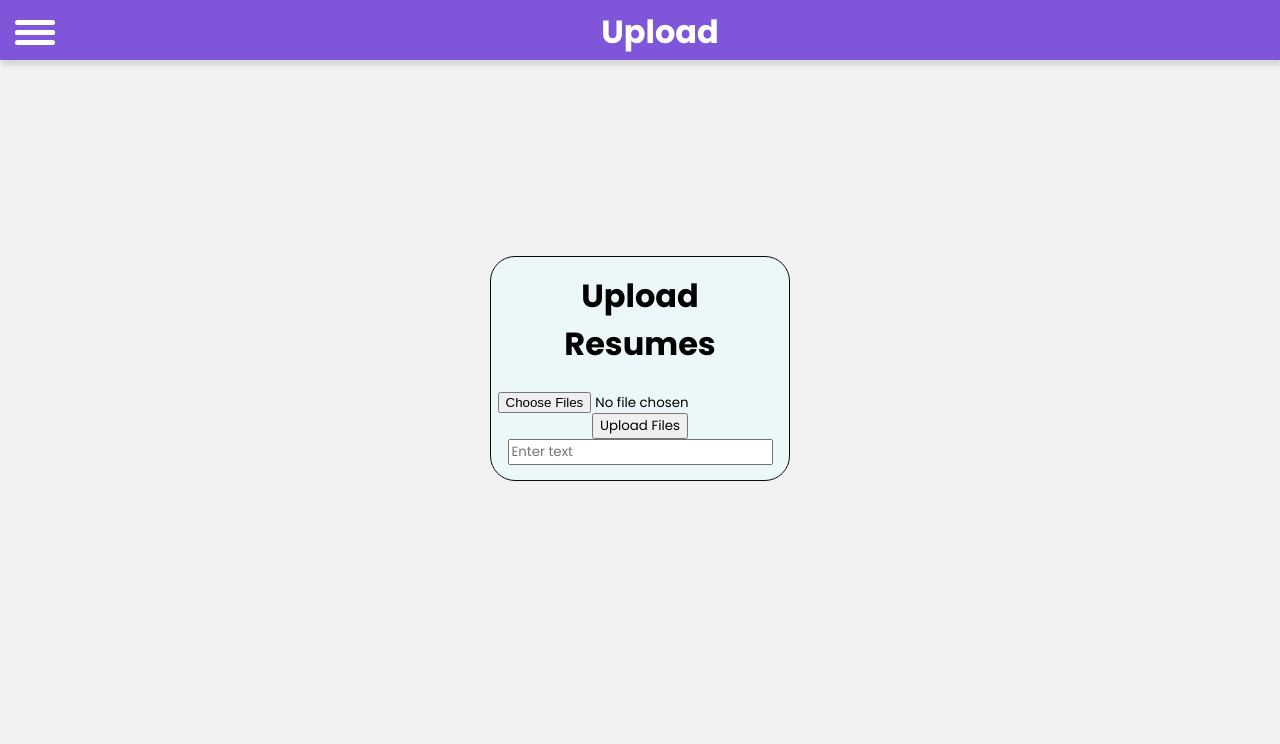
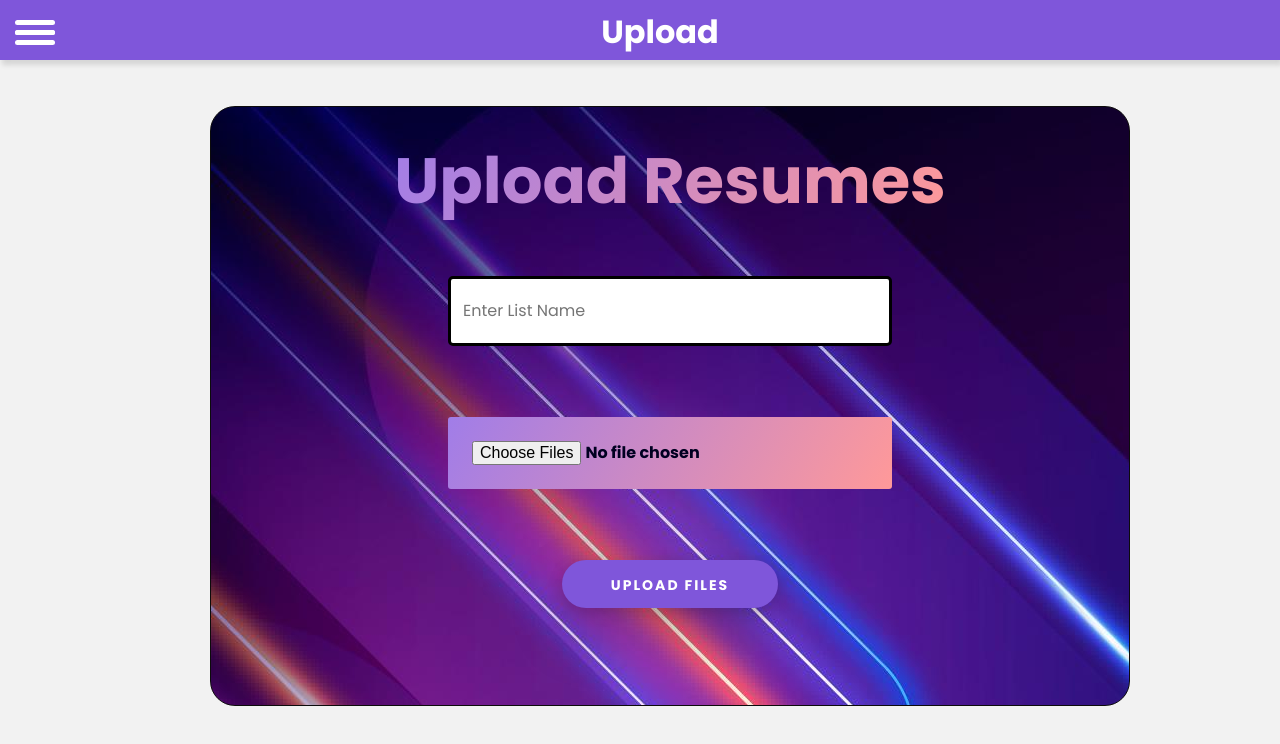
Before and after one commit to HemsagarNM/Skill_Quest_frontend, a React (Create React App) app: page /Upload in a window 1280 px wide. Shown: the top 744 px of the page. Built offline with nearby package versions, Linux system fonts and the light colour scheme.

Commit message:
upload page css

```diff
--- a/src/Upload.js
+++ b/src/Upload.js
@@ -65,12 +65,16 @@ const FileUpload = () => {
 
   return (
     <div className="UploadStyle">
-        <h1>Upload Resumes</h1><br/>
-      <input type="file" multiple onChange={handleFileChange} />
-      <button onClick={handleUpload}>Upload Files</button>
+        <h1 className="large-heading">Upload Resumes</h1><br/>
+        <input type="text" value={textInput} className='Uploadtxt' onChange={handleTextChange} placeholder="Enter List Name" />
+        <br/><br/>
+      <input type="file" multiple onChange={handleFileChange} className='filebtn'/>
+      <br/><br/>
+      <button onClick={handleUpload} className='UploadButton'>Upload Files</button>
+      <br/>
       { progress.started && <progress max="100" value={progress.pc}> </progress>}
-        { msg && < span>{msg}</span> }
-      <input type="text" value={textInput} onChange={handleTextChange} placeholder="Enter text" />
+       <br></br><div className='upload_msg'>{ msg && <p>{msg}</p>}</div>
+
     </div>
   );
 };
--- a/src/index.css
+++ b/src/index.css
@@ -198,22 +198,108 @@ body {
 .UploadStyle {
   padding-top: 10%;
   color: #000;
-  background-color: rgb(235, 247, 249);
+  /* background-color: rgb(235, 247, 249); */
+  background-color: hsl(263, 17%, 91%);
+  background-image: url(../src/assets/8354448_3868804.jpg);
+  /* background-blend-mode: ; */
   border: 1px solid #0c0b0b;
   border-radius: 25px;
   padding: 15px;
-  width: 300px;
+  /* width: 300px; */
   text-align: center;
   justify-content: space-evenly;
-  border-bottom: 100%;
+  /* border-bottom: 100%; */
   display: flex;
   flex-direction: column;
   align-items: center;
-  margin: 200px auto;
+  margin: 50px auto;
+  margin-left: 210px;
+  margin-right: 150px;
+  height: 1000%;
 }
 
 .UploadButton:hover{
+      transform: scale(1);
+      background-color: #21e065;
+      color: #f9f9f9;
+}
+
+.Uploadtxt{
+  border: 3px solid #000;
+  border-radius: 5px;
+  /* height: 50px; */
+  line-height: 4;
+  color: #282828;
+  display: block;
+  width: 50%;
+  box-sizing: border-box;
+  user-select: auto;
+  font-size: 16px;
+  padding: 0 6px;
+  padding-left: 12px;
+  :focus{
+      border: 3px solid #5551ff;}
+}
+
+.UploadButton{
+  display: inline-block;
+  outline: none;
+  cursor: pointer;
+  font-size: 14px;
+  line-height: 1;
+  border-radius: 500px;
+  transition-property: background-color,border-color,color,box-shadow,filter;
+  transition-duration: .3s;
+  border: 1px solid transparent;
+  letter-spacing: 2px;
+  min-width: 160px;
+  text-transform: uppercase;
+  white-space: normal;
+  font-weight: 700;
+  text-align: center;
+  padding: 17px 48px;
+  color: #fff;
   background-color: #7f56da;
-  color: #f9f9f9;
+  height: 48px;
+  box-shadow: 0 25.6px 57.6px 0 rgb(0 0 0 / 22%), 0 4.8px 14.4px 0 rgb(0 0 0 / 18%);
+}
 
+.filebtn{
+
+
+  display: inline-block;
+  outline: none;
+  cursor: pointer;
+  width: 50%;
+  /* height: 20%; */
+  font-weight: 600;
+  border-radius: 3px;
+  padding: 12px 24px;
+  border: 0;
+  color: #000021;
+  /* background: #ff9999; */
+  background: linear-gradient(120deg, hsl(260 70% 70%), #ff9999);
+  line-height: 3;
+  font-size: 16px;
+  :hover {
+      transition: all .1s ease;
+      box-shadow: 0 0 0 0 #fff, 0 0 0 3px #1de9b6;
+  }
 }
+
+.upload_msg{
+  background: linear-gradient(120deg, hsl(260 70% 70%), #ff9999);
+  background-clip: text;
+  -webkit-background-clip: text;
+  -webkit-text-fill-color: transparent;
+
+  font-size: 60px;
+}
+
+.large-heading {
+  font-size: 64px;
+  background: linear-gradient(120deg, hsl(260 70% 70%), hsl(0 100% 80%));
+  background-clip: text;
+  -webkit-background-clip: text;
+  -webkit-text-fill-color: transparent;
+}
--- a/src/pages/admin/AdminRegisterPage.js
+++ b/src/pages/admin/AdminRegisterPage.js
@@ -5,7 +5,7 @@ import { useDispatch, useSelector } from 'react-redux';
 import { Grid, Box, Typography, Paper, Checkbox, FormControlLabel, TextField, CssBaseline, IconButton, InputAdornment, CircularProgress} from '@mui/material';
 import { createTheme, ThemeProvider } from '@mui/material/styles';
 import { Visibility, VisibilityOff } from '@mui/icons-material';
-import bgpic from "../../assets/designlogin.jpg"
+import bgpic from "../../assets/loginMp4.gif"
 import { LightPurpleButton } from '../../components/buttonStyles';
 import { registerUser } from '../../redux/userRelated/userHandle';
 import styled from 'styled-components';
```
Also changed, not shown: src/assets/3537137.jpg (added), src/assets/8354448_3868804.jpg (added).
